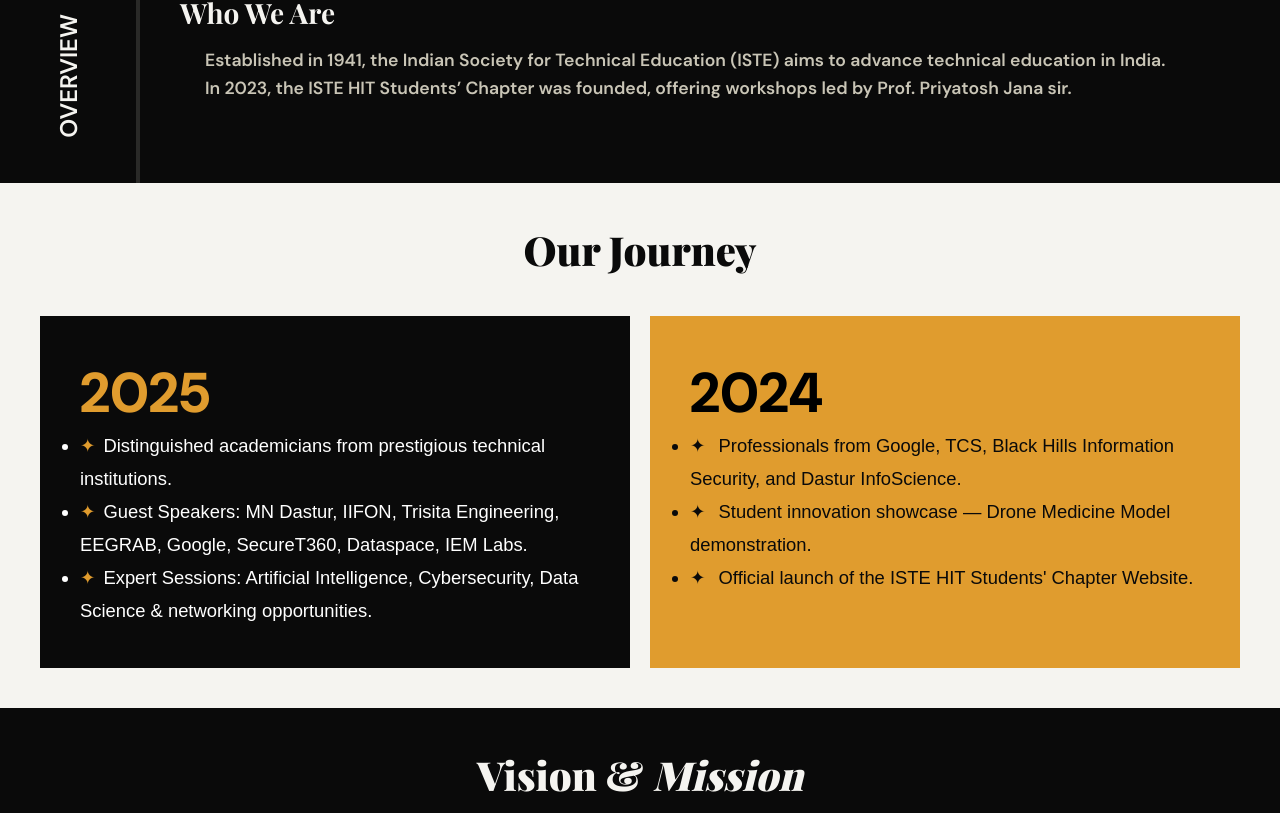
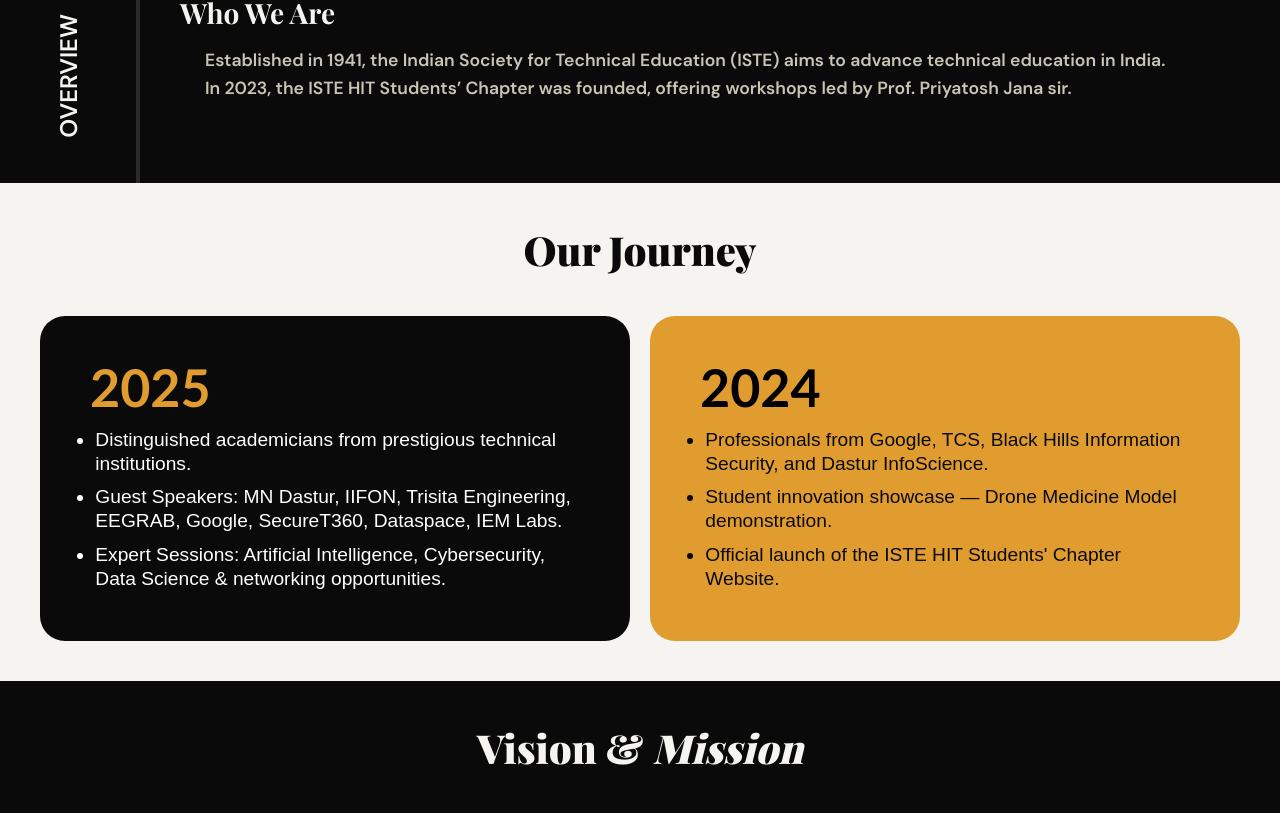
Before and after one commit to AbhiAditya02/AnnualConvention, a Next.js app: page /about in a window 1280 px wide. Shown: the part 388-1201 px from the top of the page. Built offline with nearby package versions, Linux system fonts and the light colour scheme.

Commit message:
feat: update AboutPage styling and improve layout for better readability

```diff
--- a/app/about/page.jsx
+++ b/app/about/page.jsx
@@ -111,7 +111,7 @@ export default function AboutPage() {
               <p className="year amber">2025</p>
               <ul className="conv-list">
                 {conv2025.map((item) => (
-                  <li key={item}><span className="symbol1">✦</span>{item}</li>
+                  <li key={item} className="conv-list-items">{item}</li>
                 ))}
               </ul>
             </div>
@@ -120,7 +120,7 @@ export default function AboutPage() {
               <p className="year faded">2024</p>
               <ul className="conv-list">
                 {conv2024.map((item) => (
-                  <li key={item}><span className="symbol2">✦</span> {item}</li>
+                  <li key={item} className="conv-list-items">{item}</li>
                 ))}
               </ul>
             </div>
--- a/app/styles/about.css
+++ b/app/styles/about.css
@@ -132,16 +132,21 @@
   background: #0a0a0a;
   color: white;
   padding: 40px;
+  border-radius: 25px;
 }
 
 .conv-light {
   background: var(--amber);
   padding: 40px;
+  border-radius: 25px;
 }
 
 .year {
-  font-size: 56px;
+  font-family: 'Gill Sans', 'Gill Sans MT', Calibri, 'Trebuchet MS', sans-serif;
+  font-size: 52px;
   font-weight: 800;
+  margin-bottom: 10px;
+  margin-left: 10px;
 }
 
 .amber {
@@ -154,13 +159,14 @@
 
 .conv-list {
   font-family: 'Poppins', sans-serif;
-  font-size: 1.15em;
-  line-height: 1.8;
+  font-size: 1.2em;
+  line-height: 1.25;
+  list-style: disc;
+  margin-left: 3%;
 }
 
-.symbol1 {
-  color: var(--amber);
-  margin-right: 8px;
+.conv-list-items {
+  margin-bottom: .5em;
 }
 
 .symbol2 {
```
